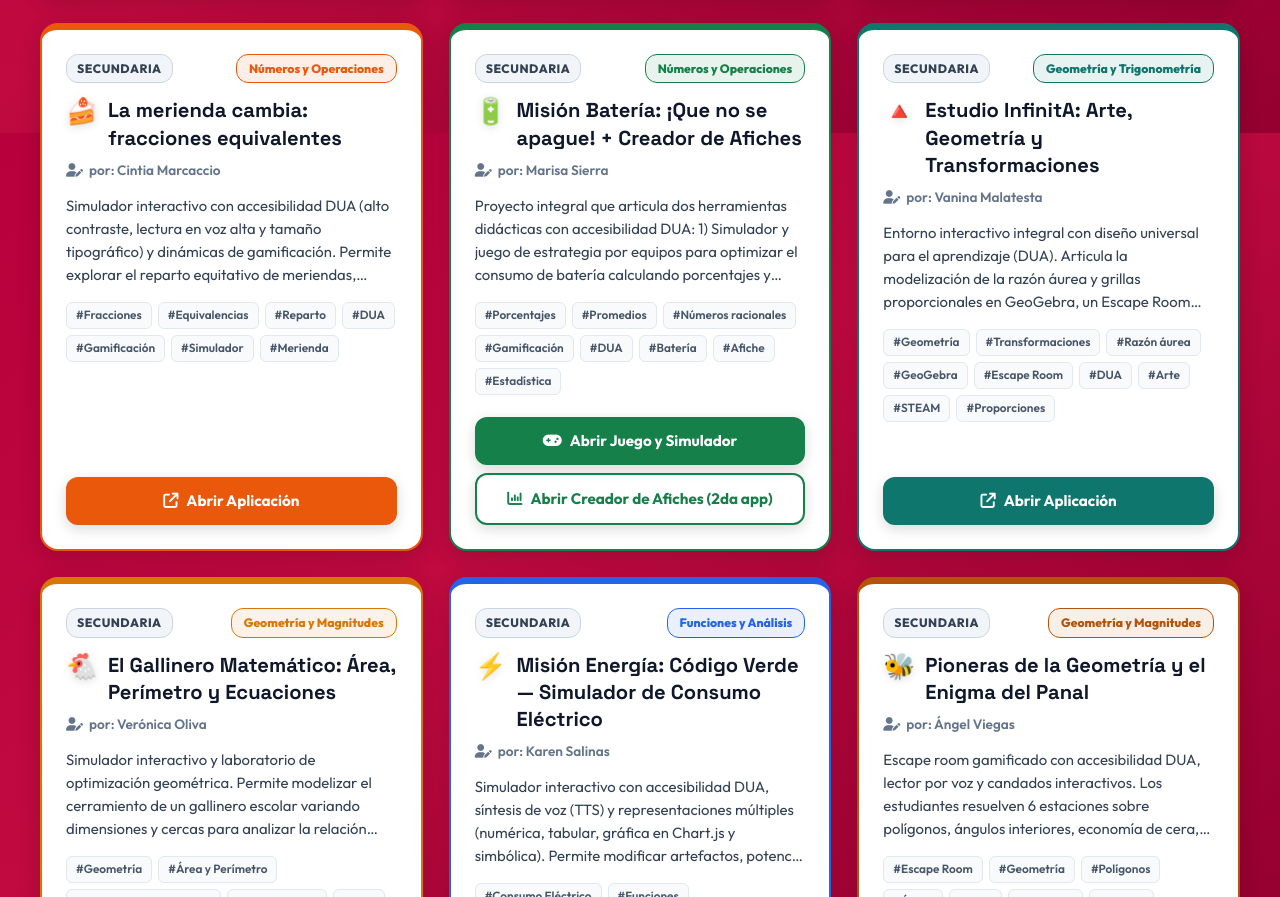
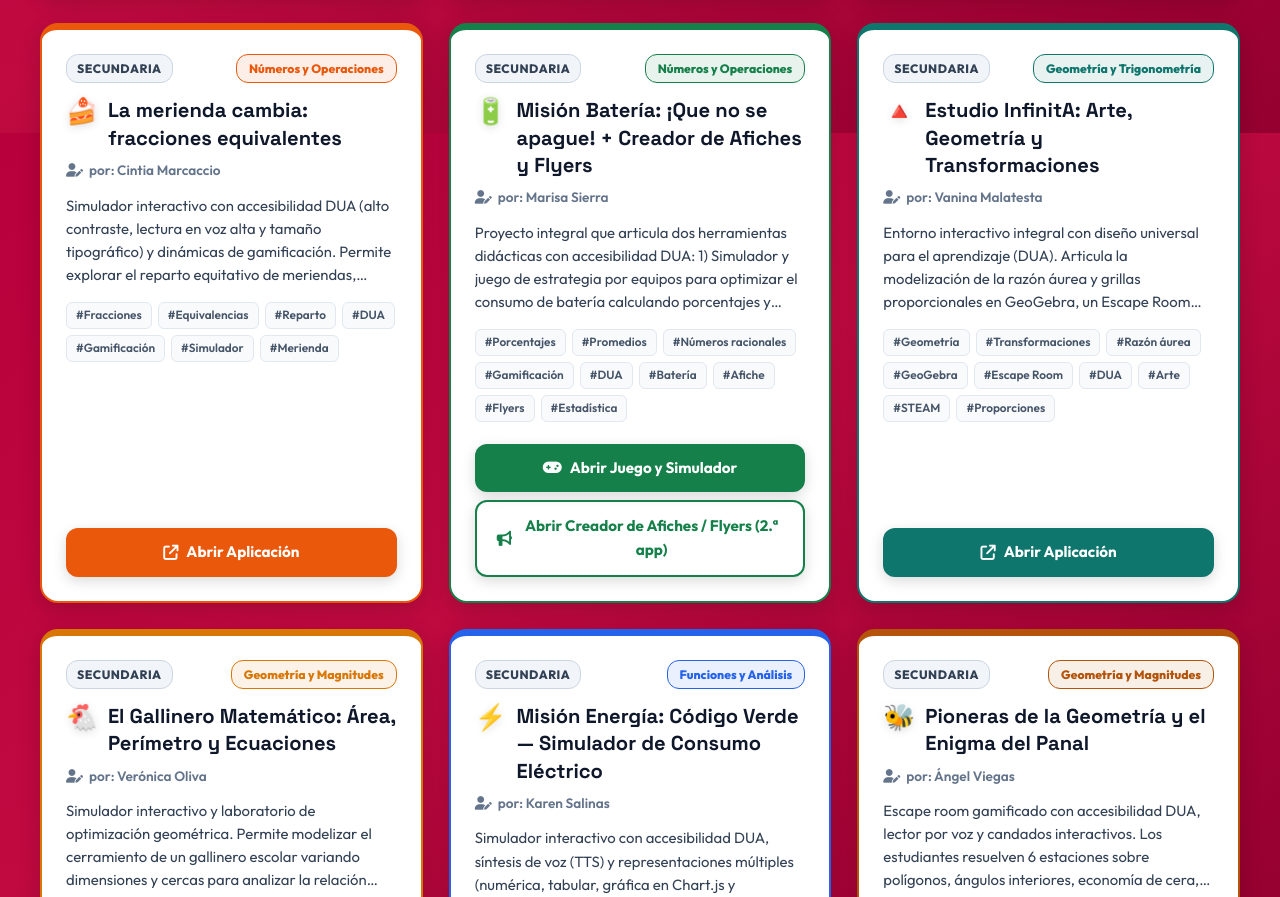
Before and after one commit to profesilvina/repomate, a plain HTML site: page index.html in a window 1280 px wide. Shown: the part 1467-2364 px from the top of the page. Drawn offline with Linux system fonts and the light colour scheme.

Commit message:
Add files via upload

```diff
--- a/index.html
+++ b/index.html
@@ -815,9 +815,9 @@
       {
         id: "mate-8",
         emoji: "🔋",
-        titulo: "Misión Batería: ¡Que no se apague! + Creador de Afiches",
+        titulo: "Misión Batería: ¡Que no se apague! + Creador de Afiches y Flyers",
         autor: "Marisa Sierra",
-        descripcion: "Proyecto integral que articula dos herramientas didácticas con accesibilidad DUA: 1) Simulador y juego de estrategia por equipos para optimizar el consumo de batería calculando porcentajes y promedios; y 2) Creador dinámico de afiches escolares con gráficos estadísticos y exportación lista para imprimir en A3/A4.",
+        descripcion: "Proyecto integral que articula dos herramientas didácticas con accesibilidad DUA: 1) Simulador y juego de estrategia por equipos para optimizar el consumo de batería calculando porcentajes y promedios; y 2) Creador dinámico de afiches y flyers escolares con tablas, gráficos estadísticos y exportación lista para imprimir en A3/A4.",
         nivel: "Secundaria",
         materia: "Matemática",
         eje: "Números y Operaciones",
@@ -825,9 +825,9 @@
         url: "marisa.html",
         acciones: [
           { texto: "Abrir Juego y Simulador", url: "marisa.html", icono: "fa-solid fa-gamepad" },
-          { texto: "Abrir Creador de Afiches (2da app)", url: "marisa_afiche.html", icono: "fa-solid fa-chart-column" }
+          { texto: "Abrir Creador de Afiches / Flyers (2.ª app)", url: "marisa_afiche.html", icono: "fa-solid fa-bullhorn" }
         ],
-        tags: ["Porcentajes", "Promedios", "Números racionales", "Gamificación", "DUA", "Batería", "Afiche", "Estadística"]
+        tags: ["Porcentajes", "Promedios", "Números racionales", "Gamificación", "DUA", "Batería", "Afiche", "Flyers", "Estadística"]
       },
       {
         id: "mate-9",
```
Also changed, not shown: 1 other file.
